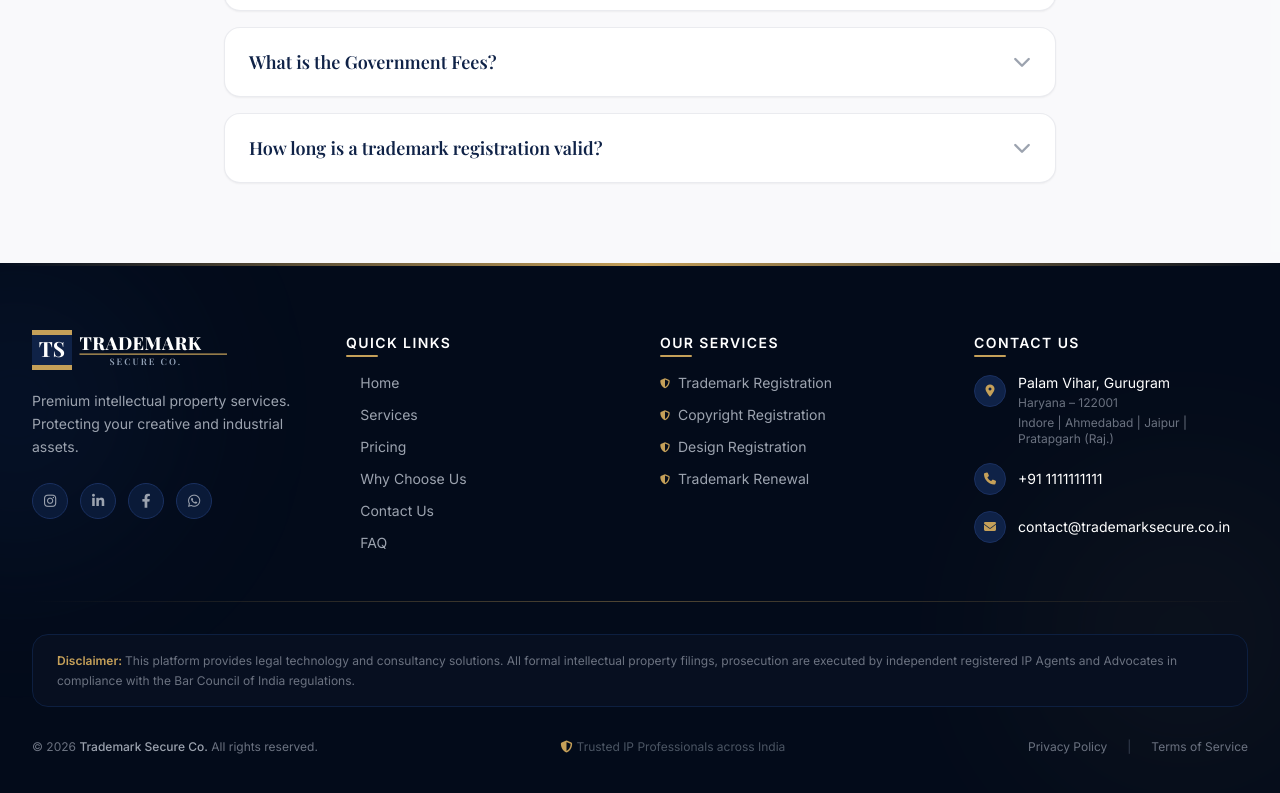
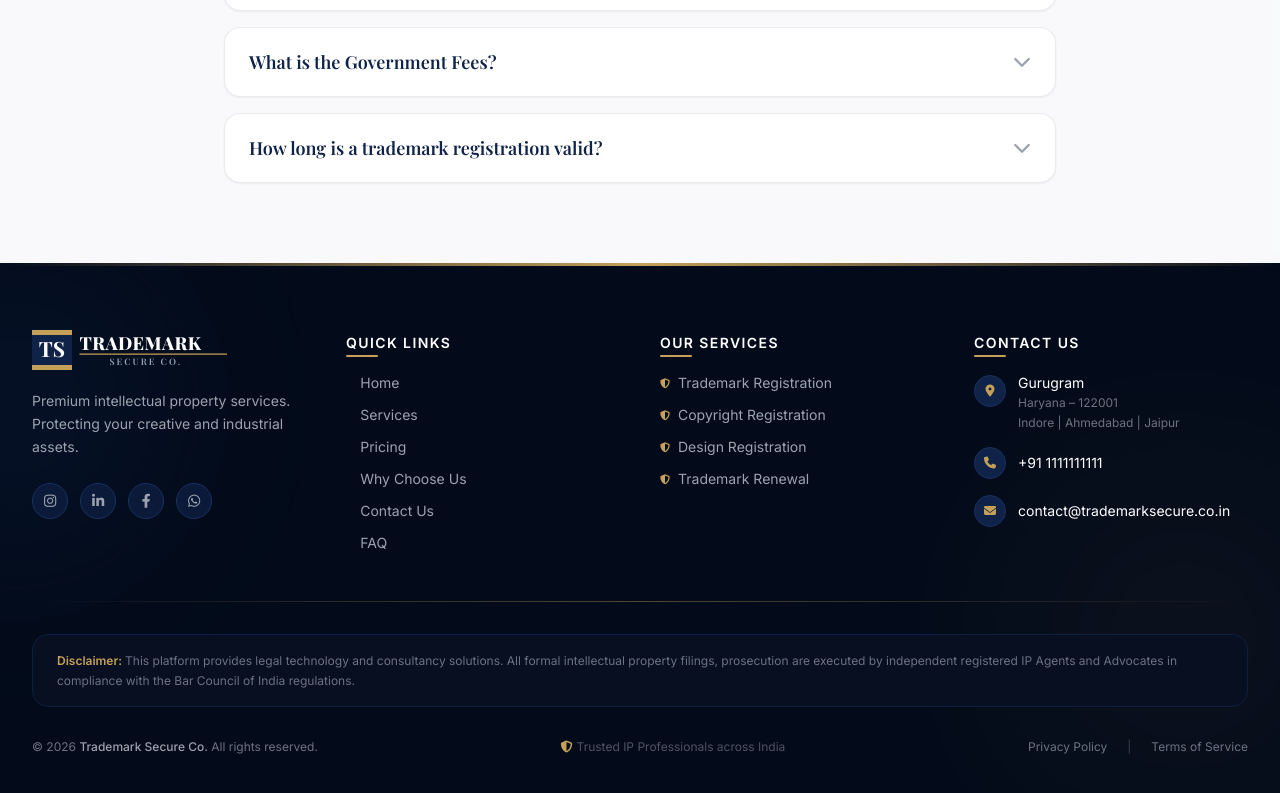
Before and after one commit to jrhfusfb/Trademark-Secure-Co, a React (Vite) app in the folder frontend/: page / in a window 1280 px wide. Shown: the part 5083-5876 px from the top of the page. Built offline with nearby package versions, Linux system fonts and the light colour scheme.

Commit message:
Content: remove Palam Vihar and Pratapgarh from the footer section and JSON-LD structured data

```diff
--- a/frontend/index.html
+++ b/frontend/index.html
@@ -66,7 +66,7 @@
           "areaServed": { "@type": "Country", "name": "India" },
           "address": {
             "@type": "PostalAddress",
-            "streetAddress": "Palam Vihar",
+            "streetAddress": "Gurugram",
             "addressLocality": "Gurugram",
             "addressRegion": "Haryana",
             "postalCode": "122001",
--- a/frontend/src/components/Footer.jsx
+++ b/frontend/src/components/Footer.jsx
@@ -121,9 +121,9 @@ const Footer = () => {
                   <i className="fa-solid fa-location-dot text-[#c5a059] text-xs" />
                 </div>
                 <div>
-                  <p className="text-sm text-white leading-snug">Palam Vihar, Gurugram</p>
+                  <p className="text-sm text-white leading-snug">Gurugram</p>
                   <p className="text-xs text-gray-500 mt-0.5">Haryana – 122001</p>
-                  <p className="text-xs text-gray-500 mt-1">Indore | Ahmedabad | Jaipur | Pratapgarh (Raj.)</p>
+                  <p className="text-xs text-gray-500 mt-1">Indore | Ahmedabad | Jaipur</p>
                 </div>
               </li>
               <li className="flex items-center gap-3">
--- a/frontend/src/pages/Index7Page.jsx
+++ b/frontend/src/pages/Index7Page.jsx
@@ -394,8 +394,8 @@ const Index7Page = () => {
               <p className="text-sm max-w-md mt-4">Premium Intellectual Property Services. Protecting your creative and assets.</p>
             </div>
             <div className="md:text-right pt-4 md:pt-0">
-              <p className="text-sm mb-1"><i className="fa-solid fa-location-dot mr-2 text-secondary"></i> Palam Vihar, Gurugram, Haryana - 122001</p>
-              <p className="text-xs text-gray-500 mb-3">Locations: Indore | Ahmedabad | Pratapgarh (Rajasthan)</p>
+              <p className="text-sm mb-1"><i className="fa-solid fa-location-dot mr-2 text-secondary"></i> Gurugram, Haryana - 122001</p>
+              <p className="text-xs text-gray-500 mb-3">Locations: Indore | Ahmedabad | Jaipur</p>
               <p className="text-sm"><i className="fa-solid fa-phone mr-2 text-secondary"></i> +91 1111111111</p>
             </div>
           </div>
```
